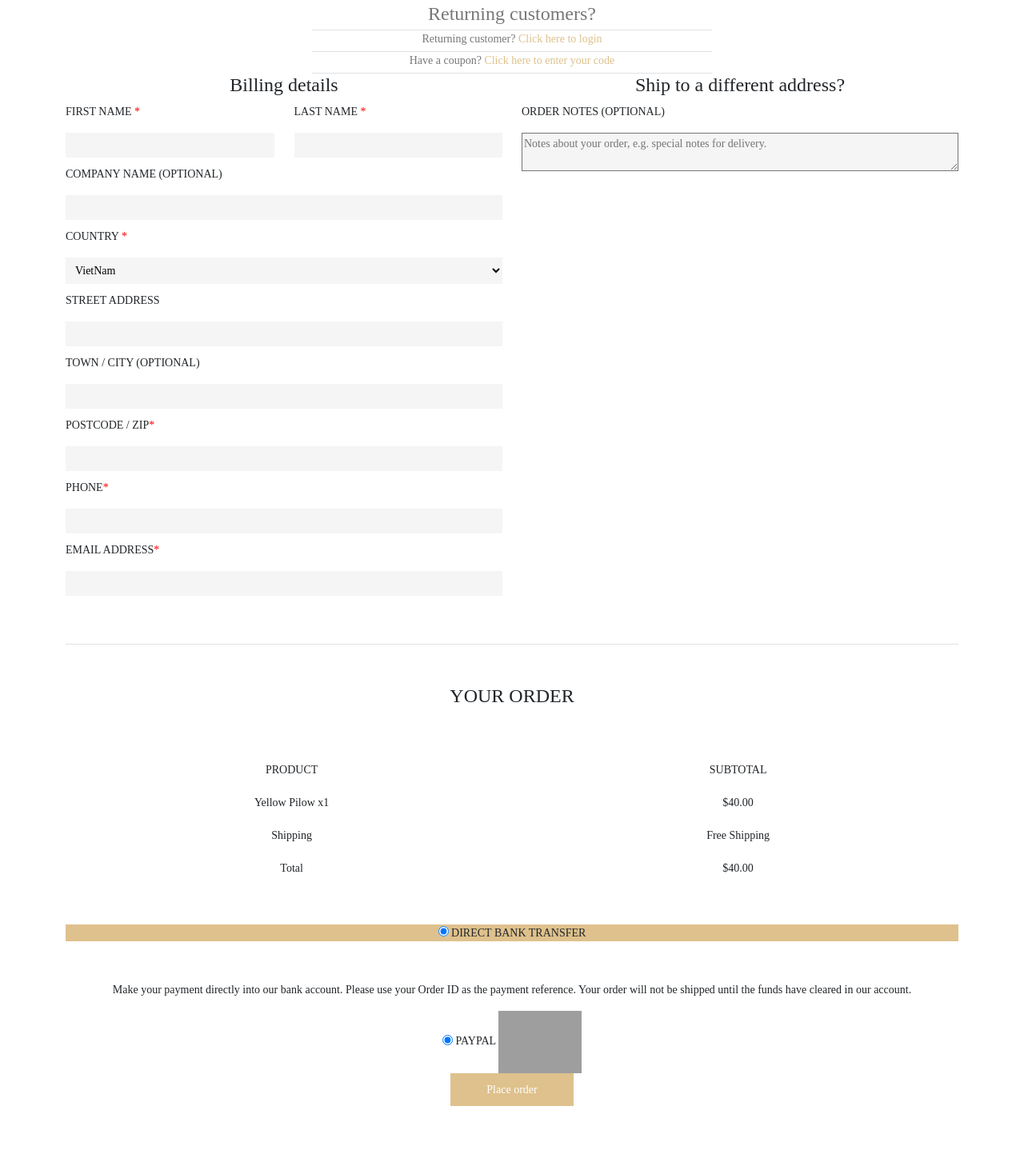
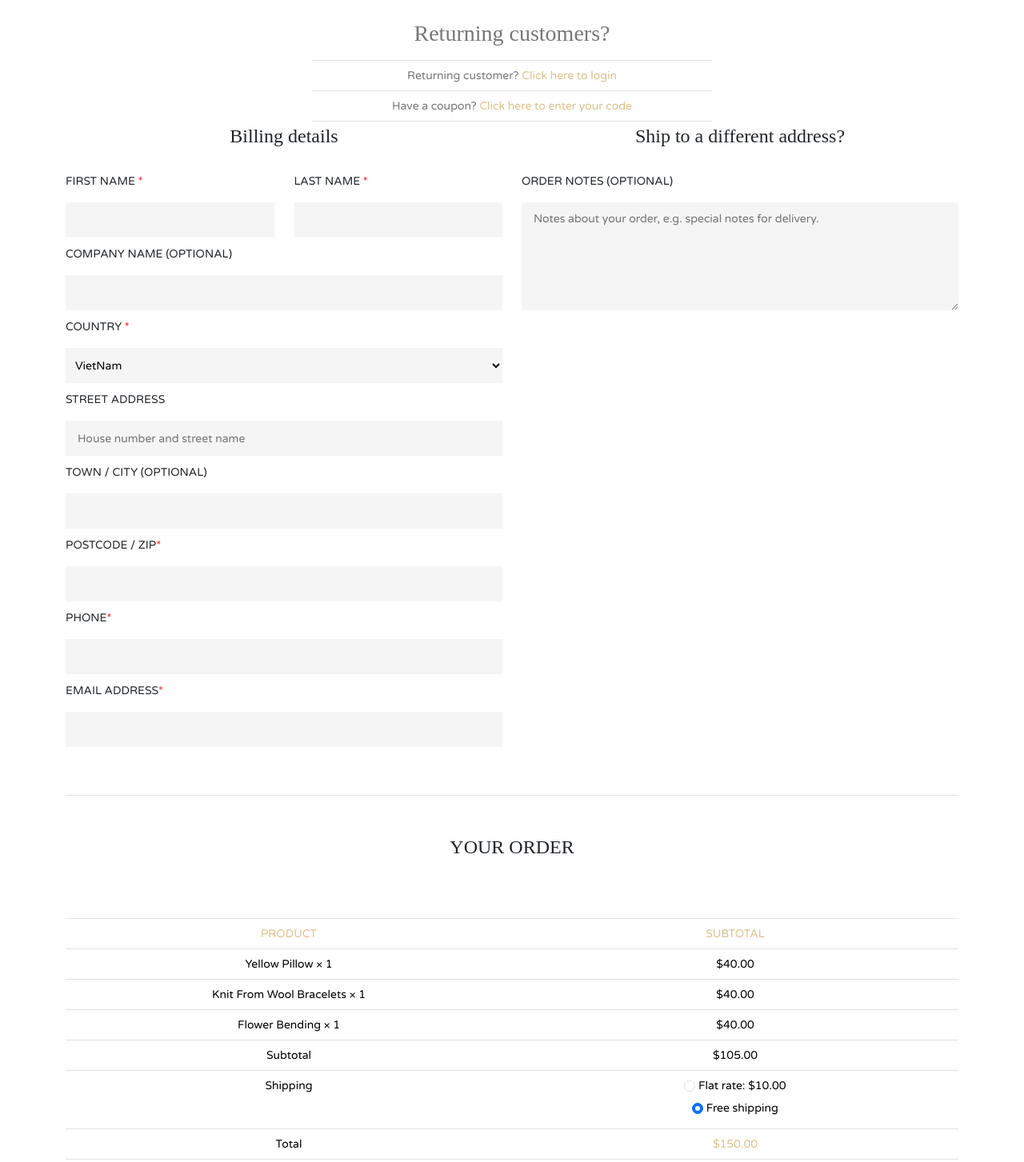
Before and after one commit to TeemoGyllenhaal/TeemoGyllenhaal.github.io, a plain HTML site: page checkout.html in a window 1280 px wide. Shown: the part 535-1988 px from the top of the page at 80% size. Drawn offline with nearby package versions, Linux system fonts and the light colour scheme; grey boxes are pictures that could not be loaded.

Commit message:
chỉnh lại font

```diff
--- a/checkout.html
+++ b/checkout.html
@@ -9,10 +9,11 @@
     <link rel="stylesheet" href="./public/css/setting.css">
     <link rel="stylesheet" href="./public/css/blog.css">
     <link rel="stylesheet" href="./public/css/footer.css">
+    <link rel="stylesheet" href="./public/css/menu.css">
     <link rel="stylesheet" href="https://cdnjs.cloudflare.com/ajax/libs/font-awesome/5.15.3/css/all.min.css">
     <link href="https://cdn.jsdelivr.net/npm/bootstrap@5.3.2/dist/css/bootstrap.min.css" rel="stylesheet"
         integrity="sha384-T3c6CoIi6uLrA9TneNEoa7RxnatzjcDSCmG1MXxSR1GAsXEV/Dwwykc2MPK8M2HN" crossorigin="anonymous">
-
+    <link rel="stylesheet" href="https://fonts.googleapis.com/css2?family=Varela+Round&display=swap">
     <link rel="stylesheet" href="https://cdnjs.cloudflare.com/ajax/libs/font-awesome/5.15.3/css/all.min.css">
 
     <link rel="stylesheet" href="https://unicons.iconscout.com/release/v4.0.0/css/line.css">
@@ -21,7 +22,7 @@
 </head>
 
 <body>
-    <div class="container">
+    <div class="container font-main">
         <div class="wrapper">
             <header class="header">
                 <div class="header-top d-none d-lg-flex d-xl-flex ">
@@ -102,7 +103,7 @@
                                     <form class="d-flex" role="search">
                                         <input class="form-control me-2" type="search" placeholder="Search"
                                             aria-label="Search">
-                                        <button class="btn btn-outline-success" type="submit">Search</button>
+                                        <button class="btn btn-outline-main" type="submit">Search</button>
                                     </form>
                                 </div>
                             </div>
@@ -171,7 +172,7 @@
                     <h1>Checkout</h1>
                 </div>
             </div>
-            <div class="breadcrumbs border-bottom">
+            <div class="breadcrumbs py-3 border-bottom">
                 <div class="home">
                     <li>
                         <a href="/index.html">Home</a><i class="fas fa-angle-right"></i>
@@ -185,12 +186,12 @@
             </div>
             <div class="entry-content">
                 <div class="woocommerce">
-                    <h3 class="check-out-title border-bottom">Returning customers?</h3>
-                    <div class="woocommerce-checkout-info border-bottom">
+                    <h3 class="check-out-title border-bottom font-display fs-3 pb-3">Returning customers?</h3>
+                    <div class="woocommerce-checkout-info border-bottom py-2">
                         Returning customer?
                         <a href="#" class="showlogin">Click here to login</a>
                     </div>
-                    <div class="woocommerce-checkout-info border-bottom">
+                    <div class="woocommerce-checkout-info border-bottom py-2">
 
                         Have a coupon?
                         <a href="#" class="show-coupon">Click here to enter your code</a>
@@ -201,7 +202,7 @@
             <div class="row page-content">
                 <div class="col-md-6">
                     <div class="woocommerce-billing-fields">
-                        <h3>Billing details</h3>
+                        <h3 class="font-display pt-1 pb-4">Billing details</h3>
                         <div class="form-info">
                             <div class="first-last">
                                 <div class="first">
@@ -246,7 +247,7 @@
                                     <label class="for-username">STREET ADDRESS</label>
                                 </p>
                                 <div class="input-box">
-                                    <input type="text" id="username" placeholder="" required />
+                                    <input type="text" class="input-text_1" id="username" placeholder="House number and street name" required />
                                 </div>
                                 <p>
                                     <label class="for-username">TOWN / CITY (OPTIONAL)</label>
@@ -278,19 +279,18 @@
                 </div>
                 <div class="col-md-6">
                     <div class="woocommerce-billing-fields">
-                        <h3>Ship to a different address?</h3>
+                        <h3 class="pt-1 pb-4">Ship to a different address?</h3>
                     </div>
                     <div class="woocommerce-additional-fields">
                         <div class="woocommerce-additional-fields__field-wrapper">
-                            <p class="form-row notes" data-priority>
+                            <p class="form-row notes " data-priority>
                                 <label for="order_comments">
                                     ORDER NOTES (OPTIONAL)
                                 </label>
                             </p>
-                            <textarea name="order_comments" class="input-text "
+                            <textarea name="order_comments" class="input-text input-text_2"
                                 placeholder="Notes about your order, e.g. special notes for delivery." cols="5"
                                 rows="2"></textarea>
-
                         </div>
                     </div>
                 </div>
@@ -298,20 +298,64 @@
             <div class="check border-top ">
                 <h3>YOUR ORDER</h3>
             </div>
-            <div class="pay">
-                <div class="producted">
-                    <div class="product">PRODUCT</div>
-                    <div class="pillow">Yellow Pilow x1</div>
-                    <div class="shipping">Shipping</div>
-                    <div class="total">Total</div>
-                </div>
-                <div class="price">
-                    <div class="subtotal">SUBTOTAL</div>
-                    <div class="dolla">$40.00</div>
-                    <div class="free-ship">Free Shipping</div>
-                    <div class="total">$40.00</div>
-                </div>
-            </div>
+            <table class="mb-3 mt-3 w-100 text-center table table-bordered main-bg border-none-l-r">
+                <thead class="border-none-t color-main">
+                    <tr>
+                        <th scope="col" class="col-6">PRODUCT</th>
+                        <th scope="col" class="col-6">SUBTOTAL</th>
+                    </tr>
+                </thead>
+                <tbody class="font-normal">
+                    <tr class="cart-subtotal mb-3">
+                        <th scope="col" class="col-6">Yellow Pillow × 1</th>
+                        <td  scope="col" class="col-6">
+                            <span class="amount">$40.00</span>
+                        </td>
+                    </tr>
+                    <tr class="cart-subtotal mb-3">
+                        <th scope="col" class="col-6">Knit From Wool Bracelets  × 1</th>
+                        <td  scope="col" class="col-6">
+                            <span class="amount">$40.00</span>
+                        </td>
+                    </tr>
+                    <tr class="cart-subtotal mb-3">
+                        <th scope="col" class="col-6">Flower Bending  × 1</th>
+                        <td  scope="col" class="col-6">
+                            <span class="amount">$40.00</span>
+                        </td>
+                    </tr>
+                    <tr class="cart-subtotal mb-3">
+                        <th scope="col" class="col-6">Subtotal</th>
+                        <td  scope="col" class="col-6">
+                            <span class="amount">$105.00</span>
+                        </td>
+                    </tr>
+                    <tr>
+                        <th scope="col" class="col-6">Shipping</th>
+                        <td scope="col" class="col-6">
+                            <div class="form-check mb-1 text-center">
+                                <input class="form-check-input" type="radio" name="gridRadios" id="gridRadios1" value="option1" checked>
+                                <label class="form-check-label" for="gridRadios1">
+                                    Flat rate:
+                                <span>$10.00</span>
+                                </label>
+                            </div>
+                            <div class="form-check mb-1">
+                                <input class="form-check-input" type="radio" name="gridRadios" id="gridRadios1" value="option1" checked>
+                                <label class="form-check-label" for="gridRadios1">
+                                    Free shipping
+                                </label>
+                            </div>
+                        </td>
+                    </tr>
+                    <tr class="cart-total mb-3">
+                        <th scope="col" class="col-6">Total</th>
+                        <td scope="col" class="col-6">
+                            <span class="amount color-main">$150.00</span>
+                        </td>
+                    </tr>
+                </tbody>
+            </table>
             <div class="payment_box_title active">
                 <input type="radio" class="input-radio" checked="checked" data-order_button_text>
                 <label for="payment_method_bacs">
@@ -597,10 +641,5 @@
                                     </div>
             </footer>
         </div>
-
-
-
-    </div>
-    </div>
     </div>
 </body>
--- a/public/css/checkout.css
+++ b/public/css/checkout.css
@@ -82,6 +82,7 @@ h3 {
     margin-bottom: 10px;
     background-color: #f5f5f5;
     border: none;
+    height: 44px;
 }
 
 .required {
@@ -165,3 +166,45 @@ textarea.input-text {
 .button-alt:hover{
     background-color:#515151;
 }
+.input-text_1 {
+    width: 100% !important;
+    padding: 0 15px !important;
+    outline: 0 !important;
+    border: none !important;
+    height: 44px !important;
+    border-radius: 0 !important;
+}
+.input-text_2 {
+    width: 100% !important;
+    padding: 10px 15px !important;
+    outline: 0 !important;
+    border: none !important;
+    height: 135px !important;
+    border-radius: 0 !important;
+}
+
+.border-none-l-r th,
+.border-none-l-r td {
+    border-left: none;
+    border-right: none;
+}
+.border-none-t th,
+.border-none-t td {
+    border-top: none;
+}
+.price-color span {
+    color: #dec18c;
+    font-size: small;
+}
+.color-main th,
+.color-main td{
+    color: #dec18c;
+    font-weight: lighter;
+}
+.color-main{
+    color: #dec18c;
+    font-weight: lighter;
+}
+.form-check .form-check-input{
+    float: none;
+}
```
